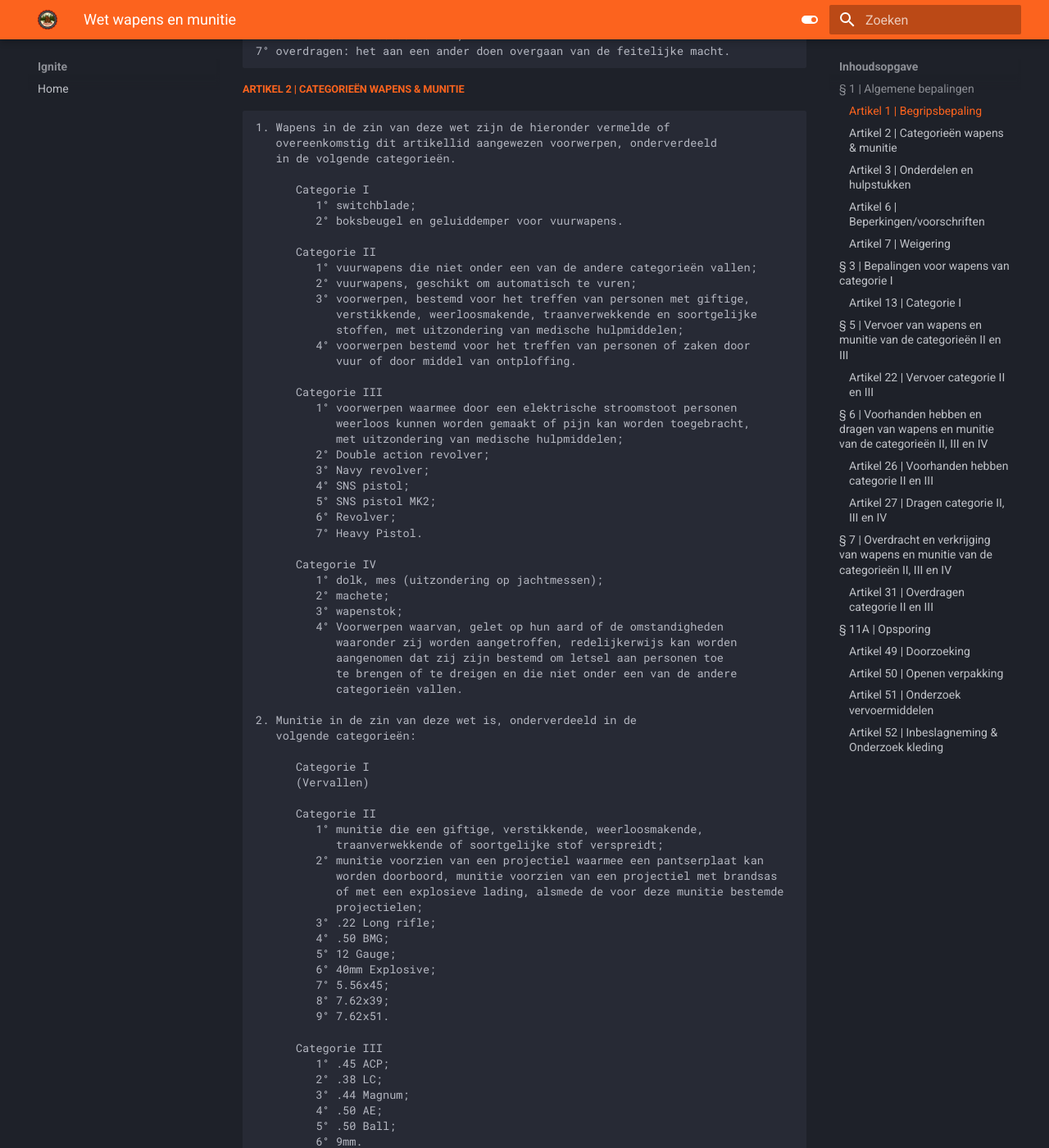
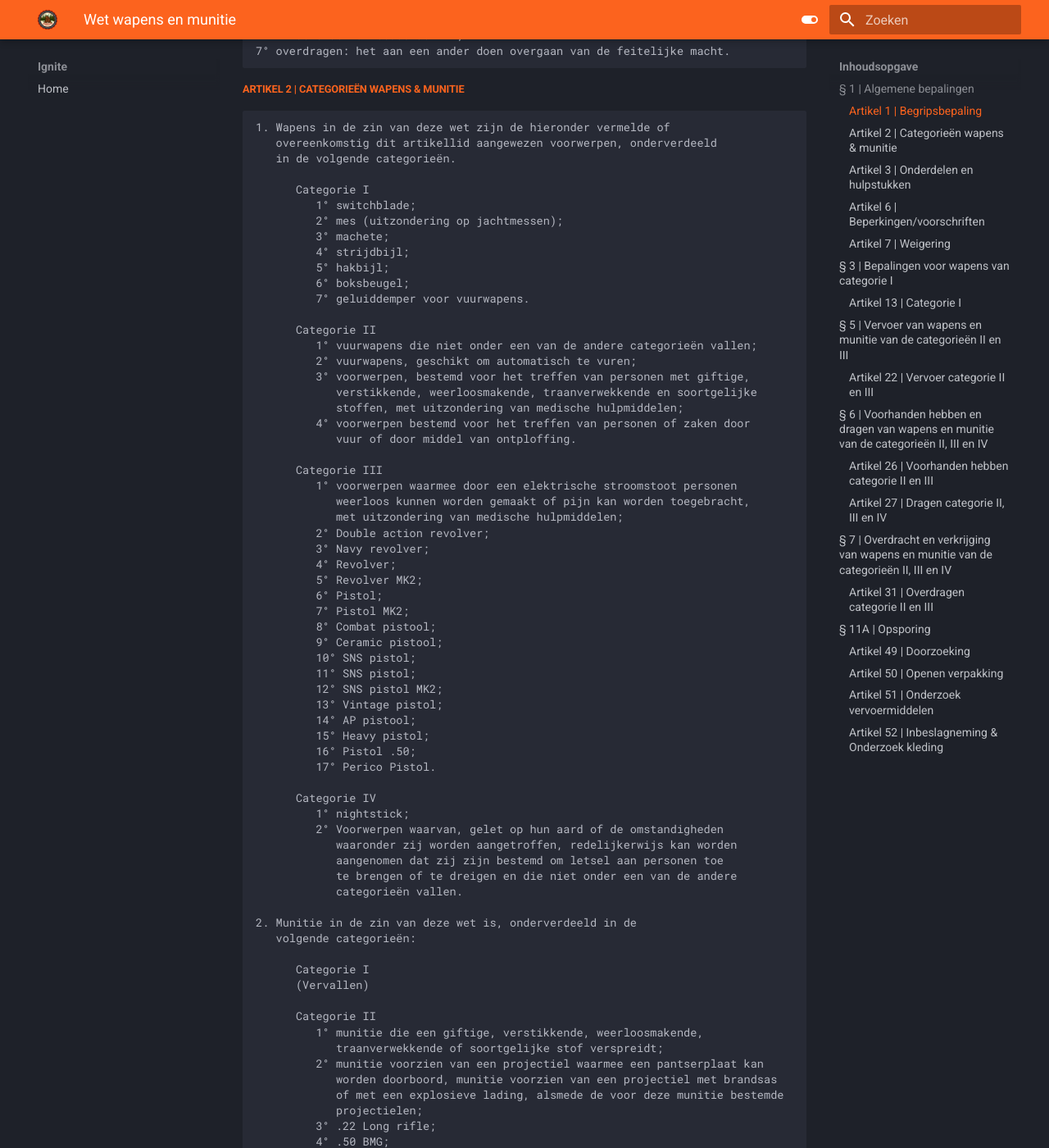
Before and after one commit to NLDenny/wetboek, an MkDocs documentation site: the page built from docs/Wetgeving/wwm.md, in a window 1280 px wide and 1400 px high, scrolled down 600 px. Shown: the whole window at 82% size. Built offline with MkDocs 1.6.1 and Material for MkDocs 9.7.7, drawn with Linux system fonts in a browser that asks for light colours.

Commit message:
Update wwm.md

```diff
--- a/docs/Wetgeving/wwm.md
+++ b/docs/Wetgeving/wwm.md
@@ -35,7 +35,12 @@ In deze wet wordt verstaan onder:
 
       Categorie I
          1° switchblade;
-         2° boksbeugel en geluiddemper voor vuurwapens.
+         2° mes (uitzondering op jachtmessen);
+         3° machete;
+         4° strijdbijl;
+         5° hakbijl;
+         6° boksbeugel;
+         7° geluiddemper voor vuurwapens.
 
       Categorie II
          1° vuurwapens die niet onder een van de andere categorieën vallen;
@@ -52,16 +57,24 @@ In deze wet wordt verstaan onder:
             met uitzondering van medische hulpmiddelen;
          2° Double action revolver;
          3° Navy revolver;
-         4° SNS pistol;
-         5° SNS pistol MK2;
-         6° Revolver;
-         7° Heavy Pistol.
+         4° Revolver;
+         5° Revolver MK2;
+         6° Pistol;
+         7° Pistol MK2;
+         8° Combat pistool;
+         9° Ceramic pistool;
+         10° SNS pistol;
+         11° SNS pistol;
+         12° SNS pistol MK2;
+         13° Vintage pistol;
+         14° AP pistool;
+         15° Heavy pistol;
+         16° Pistol .50;
+         17° Perico Pistol.
 
       Categorie IV
-         1° dolk, mes (uitzondering op jachtmessen);
-         2° machete;
-         3° wapenstok;
-         4° Voorwerpen waarvan, gelet op hun aard of de omstandigheden
+         1° nightstick;
+         2° Voorwerpen waarvan, gelet op hun aard of de omstandigheden
             waaronder zij worden aangetroffen, redelijkerwijs kan worden
             aangenomen dat zij zijn bestemd om letsel aan personen toe
             te brengen of te dreigen en die niet onder een van de andere
```
